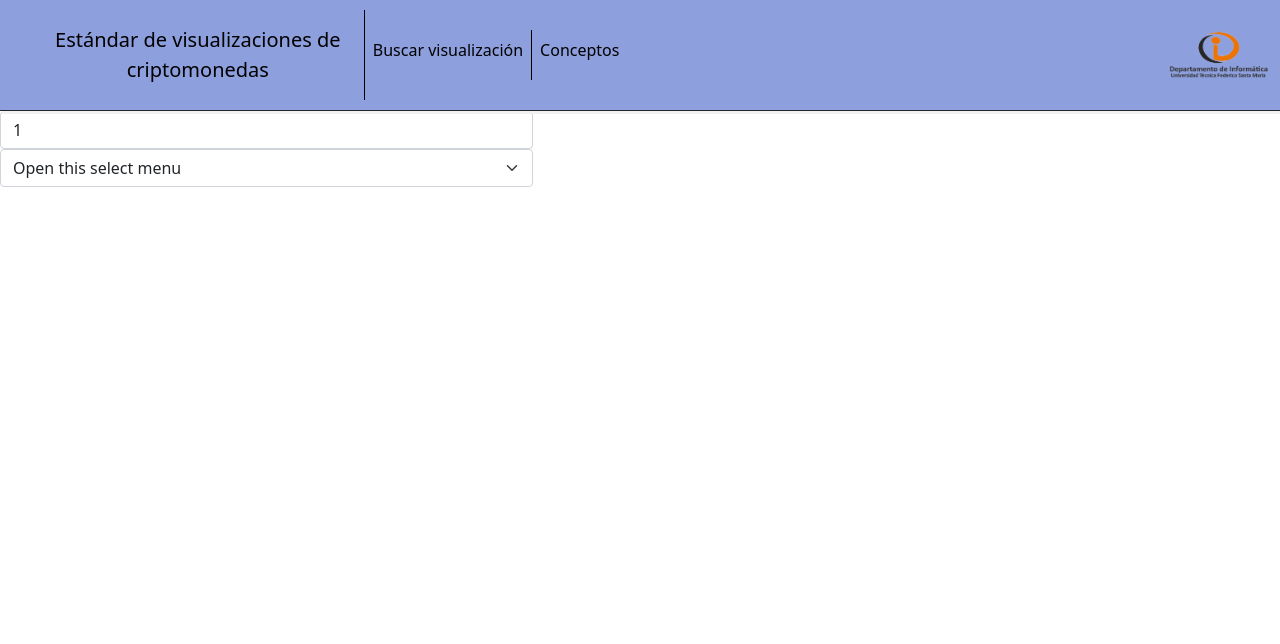
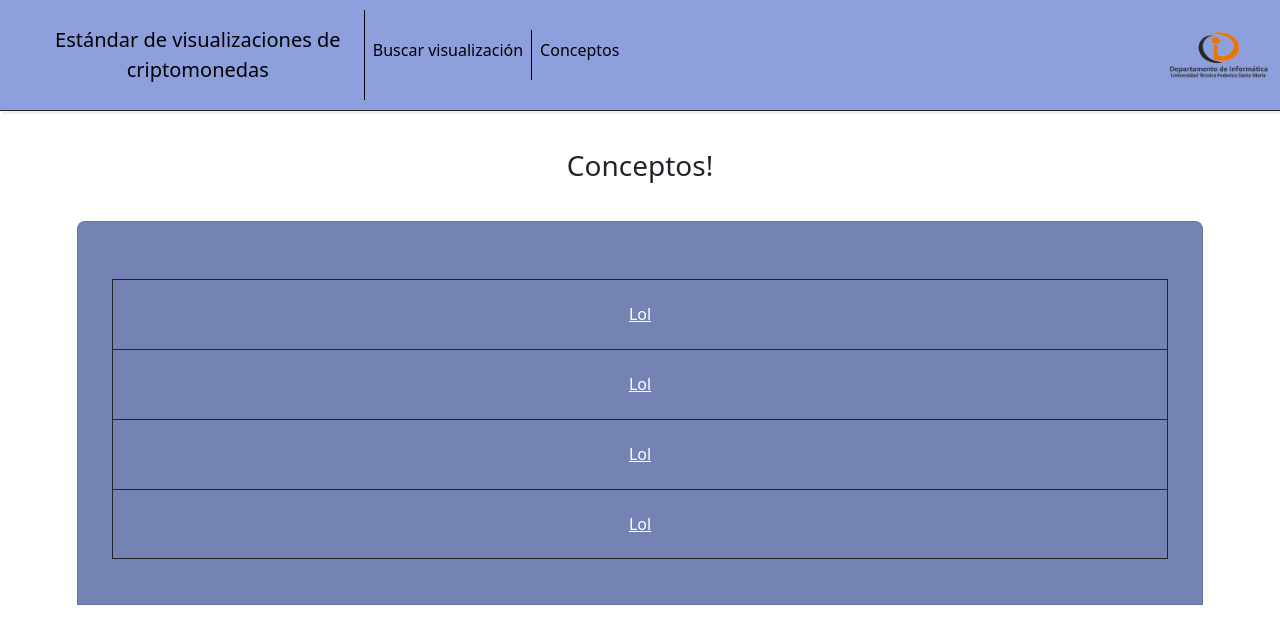
Before and after one commit to pacomauret/memoriaProyecto, an Angular app: page /informacion in a window 1280 px wide. Shown: the top 644 px of the page. Built offline with nearby package versions, Linux system fonts and the light colour scheme.

Commit message:
conceptos

```diff
--- a/src/app/informacion/informacion.component.css
+++ b/src/app/informacion/informacion.component.css
@@ -0,0 +1,13 @@
+.concept{
+    border-style: solid;
+    border-width: thin;
+    padding: 2%;
+}
+.link{
+
+    color:white
+}
+.link:hover{
+    color:black
+
+}
--- a/src/app/informacion/informacion.component.html
+++ b/src/app/informacion/informacion.component.html
@@ -1,21 +1,49 @@
-<div class="col-5">
-    <form>
-        <div class="form-group ">
-            <select class="form-control" id="exampleFormControlSelect1">
-                <option>1</option>
-                <option>2</option>
-                <option>3</option>
-                <option>4</option>
-                <option>5</option>
-            </select>
-        </div>
-        <select class="form-select" aria-label="Default select example">
-            <option selected>Open this select menu</option>
-            <option value="1">One</option>
-            <option value="2">Two</option>
-            <option value="3">Three</option>
-        </select>
-    </form>
+<!DOCTYPE html>
+<html lang="en">
 
 
-</div>
+<body style="margin-top:3%">
+
+
+    <section>
+
+        <!-- <img src="../assets/images/fondo2.jpg" alt="Girl in a jacket" style="width:100%;height:200px;z-index: 0;"> -->
+        <div class="container" style="z-index: 1;background-color: white; text-align: center;">
+            <h3>Conceptos!</h3>
+        </div>
+
+
+    </section>
+    <section>
+
+        <div class="card" style='margin: 3% 6% 0% 6%; background-color: #7483b4; border-radius: 8px; border-bottom-right-radius: 0px;border-bottom-left-radius: 0px;'>
+
+                <div class="row concept" style="justify-content:center; margin:5% 3% 0% 3% !important; ">
+                    <a href="" class='link' style="text-align: center;">Lol</a>
+
+                </div>
+
+
+            <div class="row concept" style="justify-content:center; margin:-1px 3% 0% 3% !important; ">
+                <a href="" class='link' style="text-align: center;">Lol</a>
+
+            </div>
+            <div class="row concept" style="justify-content:center; margin:-1px 3% 0% 3% !important; ">
+                <a href="" class='link' style="text-align: center;">Lol</a>
+
+            </div>
+
+            <div class="row concept" style="justify-content:center; margin:-1px 3% 4% 3% !important; ">
+                <a href="" class='link' style="text-align: center;">Lol</a>
+
+            </div>
+        </div>
+
+
+    </section>
+    <!--   #############  INFORMACIONES POPUP   ######### -->
+
+</body>
+
+
+</html>
--- a/src/app/landing/landing.component.html
+++ b/src/app/landing/landing.component.html
@@ -18,7 +18,7 @@
             <h3>Bienvenido!</h3>
         </div>
 
-        <div class="card" style='margin: 3% 3% 0% 3%; background-color: #7483b4; border-radius: 10px;'>
+        <div class="card" style='margin: 3% 6% 0% 6%; background-color: #7483b4; border-radius: 8px;'>
 
             <div class="row" style="justify-content:center; margin-top:3%; ">
 
--- a/src/app/nueva-visualizacion/nueva-visualizacion.component.css
+++ b/src/app/nueva-visualizacion/nueva-visualizacion.component.css
@@ -14,7 +14,7 @@ hr {
     border-style: solid;
     border-width: thin;
     border-color:black;
-    border-radius: 10px;
+    border-radius: 8px;
     /* width: -webkit-fill-available; */
 }
 
--- a/src/app/nueva-visualizacion/nueva-visualizacion.component.html
+++ b/src/app/nueva-visualizacion/nueva-visualizacion.component.html
@@ -1,5 +1,5 @@
 <section style="margin-top:0%">
-    <div class="row">
+    <div class="row container-fluid">
         <div id="left-side" class="col-4 " style="background-color: white;">
 
             <div class="center row d-flex text-center justify-content-center ">
@@ -56,18 +56,18 @@
 
 
                 <button [disabled]='flagAgregar' type="button" type="submit" (click)="addCanal()"
-                    class="btn btn-primary col-8 me-2" style='margin-top: 20px;' id="b2">
+                    class="btn btn-primary col-8 me-2" style='margin-top: 20px;border-radius: 8px !important;' id="b2">
                     Agregar</button>
                 <div style="justify-content: center; display:flex">
                     <hr />
                 </div>
                 <div *ngFor="let argumento of visualizacion ;index as i" class="mt-2" style="TEXT-ALIGN: -WEBKIT-CENTER">
                     <div *ngIf="flagFirst==false" class="alert alert-primary end-0 row"
-                        style="justify-content: space-between;display:flex;width:75% " role="alert">
+                        style="justify-content: space-between;display:flex;width:75%; border-radius: 8px !important; " role="alert">
                             <div class="col-9" style="text-align: left;color:black">
-                                <div class="col-12"><b>Categoria:</b>{{argumento[0]}}</div>
+                                <div class="col-12"><b>Categoria: </b>{{argumento[0]}}</div>
 
-                                <div class="col-12"><b>Propiedad:</b>{{argumento[1]}}</div>
+                                <div class="col-12"><b>Propiedad: </b>{{argumento[1]}}</div>
 
 
                             </div>
@@ -94,7 +94,7 @@
             </div>
 
         </div>
-        <div id="right-side" class="col-8 justify-content-center" style="background-color: rgb(156, 156, 156)">
+        <div id="right-side" class="col-8 justify-content-center" style="margin-top:-3px;background-color: rgb(156, 156, 156)">
             <div *ngFor="let example of count" class="col-9 mx-auto" style="margin:3%; justify-self: normal;">
                 <div class="card">
                     <img class="card-img-top" src="../assets/images/Memoria - Arboles2.jpg" alt="Card image cap">
```
